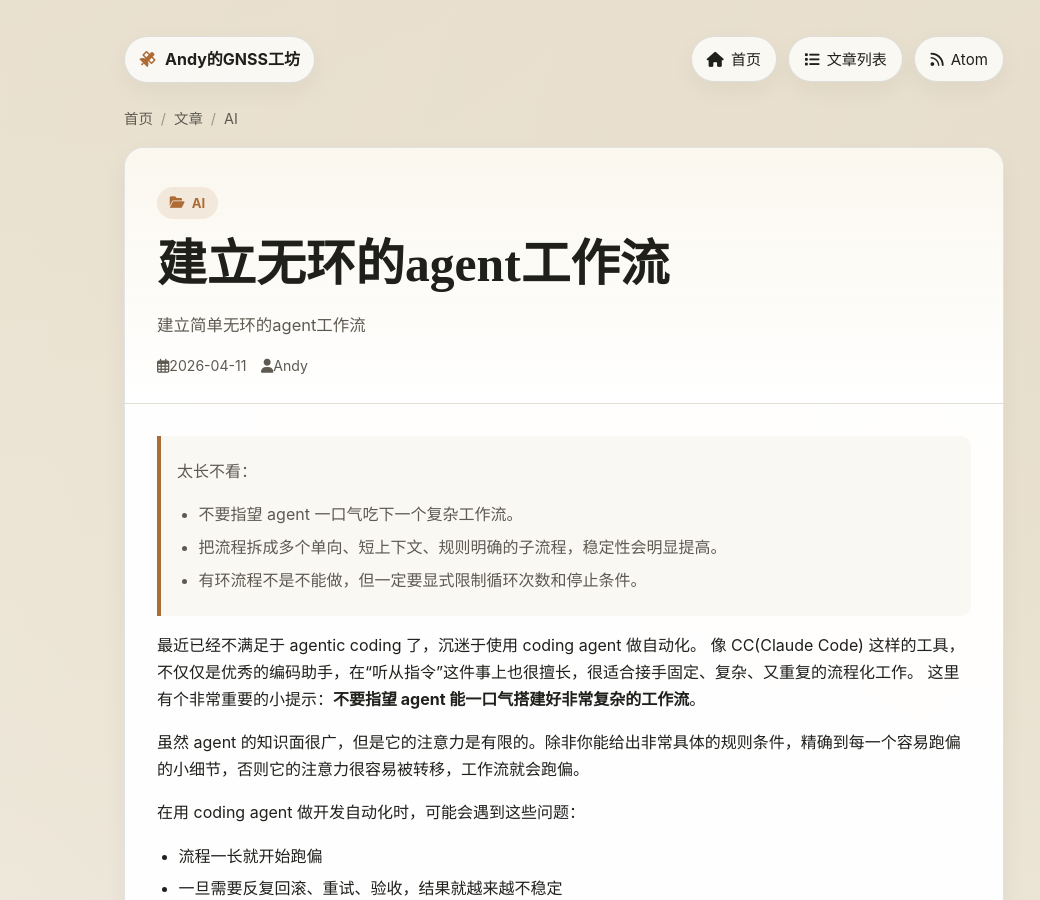
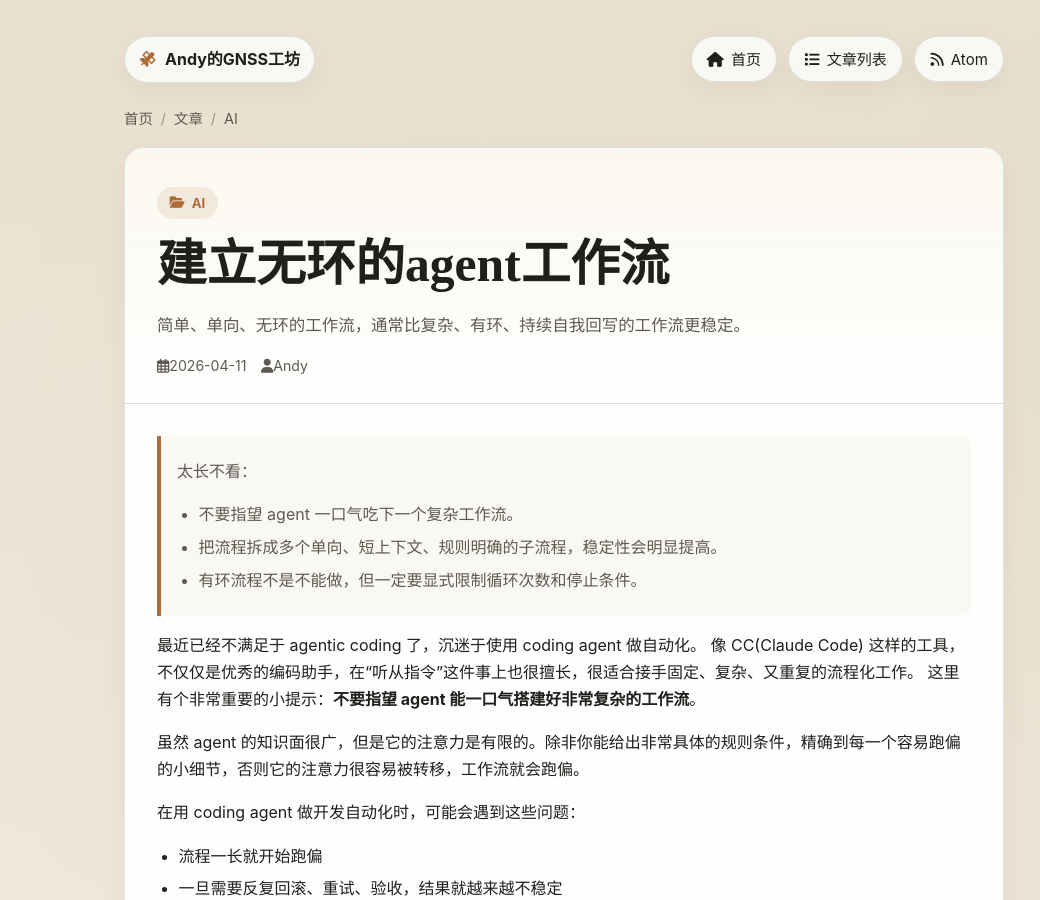
Before and after one commit to shenqislx/gnss-workshop.github.io, a Jekyll site: the page built from _articles/setup-acyclic-agent-workflow.md, in a window 1280 px wide and 900 px high. Shown: the whole window, without its empty margins (76-1116 px from the left). Built offline with Jekyll 4.4.1, drawn with Linux system fonts in a browser that asks for light colours.

Commit message:
modify description of setup-acyclic-agent-workflow.md

```diff
--- a/_articles/setup-acyclic-agent-workflow.md
+++ b/_articles/setup-acyclic-agent-workflow.md
@@ -4,7 +4,7 @@ layout: article
 date: 2026-04-11
 category: "AI"
 author: "Andy"
-summary: "建立简单无环的agent工作流"
+summary: "简单、单向、无环的工作流，通常比复杂、有环、持续自我回写的工作流更稳定。"
 ---
 
 > 太长不看：
```
